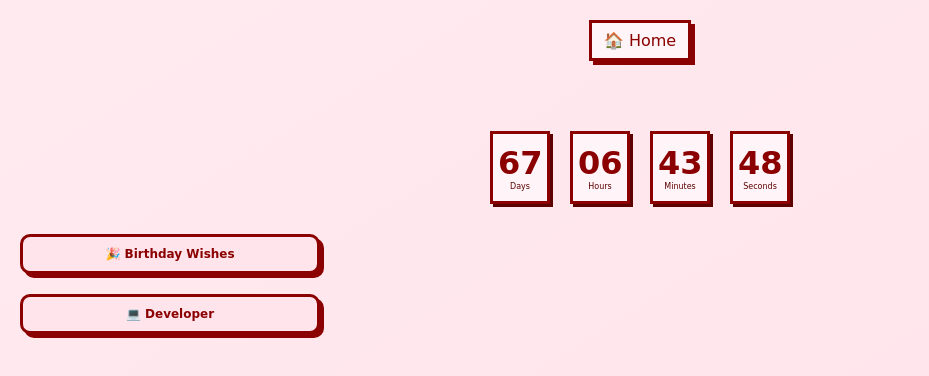
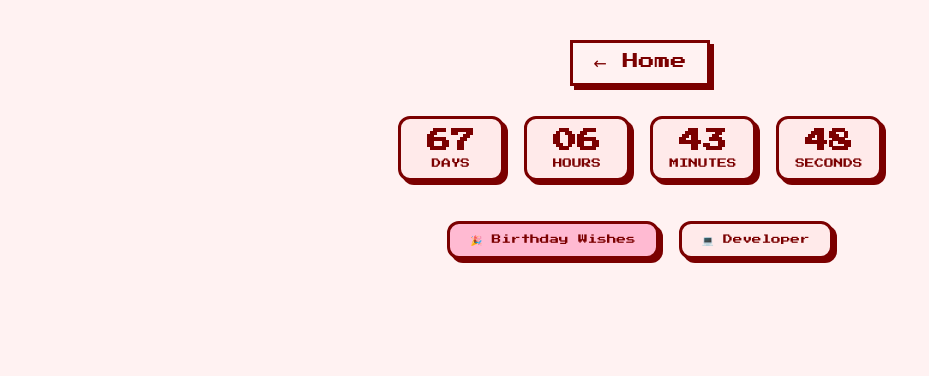
Before and after one commit to notainurjxnnah/Birthday-Project, a plain HTML site: page wishes.html in a window 1280 px wide. Shown: the whole page, without its empty margins (0-929 px from the left). Drawn offline with Linux system fonts and the light colour scheme.

Commit message:
Update wishes.html

```diff
--- a/wishes.html
+++ b/wishes.html
@@ -4,36 +4,90 @@
   <meta charset="UTF-8" />
   <meta name="viewport" content="width=device-width, initial-scale=1.0"/>
   <title>Birthday Wishes</title>
-  <link rel="stylesheet" href="css/style.css">
+
+  <!-- Pixel Font -->
+  <link href="https://fonts.googleapis.com/css2?family=Press+Start+2P&display=swap" rel="stylesheet">
+
   <style>
+    body {
+      background-color: #fff2f2;
+      font-family: 'Press Start 2P', cursive;
+      margin: 0;
+      padding: 0;
+      text-align: center;
+      color: #7b0000;
+    }
+
+    .page-container {
+      max-width: 800px;
+      margin: 0 auto;
+      padding: 20px;
+    }
+
+    /* Home Button Styling */
+    .back-btn {
+      display: inline-block;
+      margin-top: 20px;
+      padding: 10px 20px;
+      background-color: #fff2f2;
+      border: 3px solid #7b0000;
+      color: #7b0000;
+      text-decoration: none;
+      font-family: 'Press Start 2P', cursive;
+      box-shadow: 4px 4px 0 #7b0000;
+      margin-bottom: 30px;
+    }
+
+    /* Countdown styling */
     .countdown-container {
       display: flex;
       justify-content: center;
       gap: 20px;
-      margin-top: 50px;
       flex-wrap: wrap;
+      margin-bottom: 40px;
     }
+
     .time-box {
       text-align: center;
+      padding: 10px;
+      background-color: #ffeaea;
+      border: 3px solid #7b0000;
+      border-radius: 12px;
+      box-shadow: 4px 4px 0 #7b0000;
+      width: 80px;
     }
+
     .time-number {
-      font-size: 2em;
+      font-size: 1.5em;
       font-weight: bold;
     }
+
+    .time-label {
+      font-size: 0.6em;
+      margin-top: 5px;
+    }
+
+    /* Tab menu styling */
     .tab-menu {
       display: flex;
       justify-content: center;
-      margin-top: 30px;
       gap: 20px;
+      margin-top: 10px;
+      flex-wrap: wrap;
     }
+
     .home-tab {
       padding: 10px 20px;
-      background-color: #ffe4ec;
-      border-radius: 10px;
+      background-color: #ffeaea;
+      border: 3px solid #7b0000;
+      border-radius: 12px;
       text-decoration: none;
-      color: #8b0000;
-      font-weight: bold;
+      color: #7b0000;
+      font-family: 'Press Start 2P', cursive;
+      box-shadow: 4px 4px 0 #7b0000;
+      font-size: 0.6em;
     }
+
     .home-tab.active {
       background-color: #ffbad2;
     }
@@ -42,31 +96,31 @@
 <body class="page-container">
 
   <!-- Back to Home -->
-  <a href="main.html" class="back-btn">🏠 Home</a>
+  <a href="main.html" class="back-btn">← Home</a>
 
-  <!-- Countdown Flip Clock -->
+  <!-- Countdown -->
   <section class="countdown-container">
     <div class="time-box">
       <div class="time-number" id="days">00</div>
-      <div class="time-label">Days</div>
+      <div class="time-label">DAYS</div>
     </div>
     <div class="time-box">
       <div class="time-number" id="hours">00</div>
-      <div class="time-label">Hours</div>
+      <div class="time-label">HOURS</div>
     </div>
     <div class="time-box">
       <div class="time-number" id="minutes">00</div>
-      <div class="time-label">Minutes</div>
+      <div class="time-label">MINUTES</div>
     </div>
     <div class="time-box">
       <div class="time-number" id="seconds">00</div>
-      <div class="time-label">Seconds</div>
+      <div class="time-label">SECONDS</div>
     </div>
   </section>
 
   <!-- Tabs -->
   <div class="tab-menu wishes-tab">
-    <a href="birthday-wishes.html" class="home-tab">🎉 Birthday Wishes</a>
+    <a href="birthday-wishes.html" class="home-tab active">🎉 Birthday Wishes</a>
     <a href="developer.html" class="home-tab">💻 Developer</a>
   </div>
 
```
